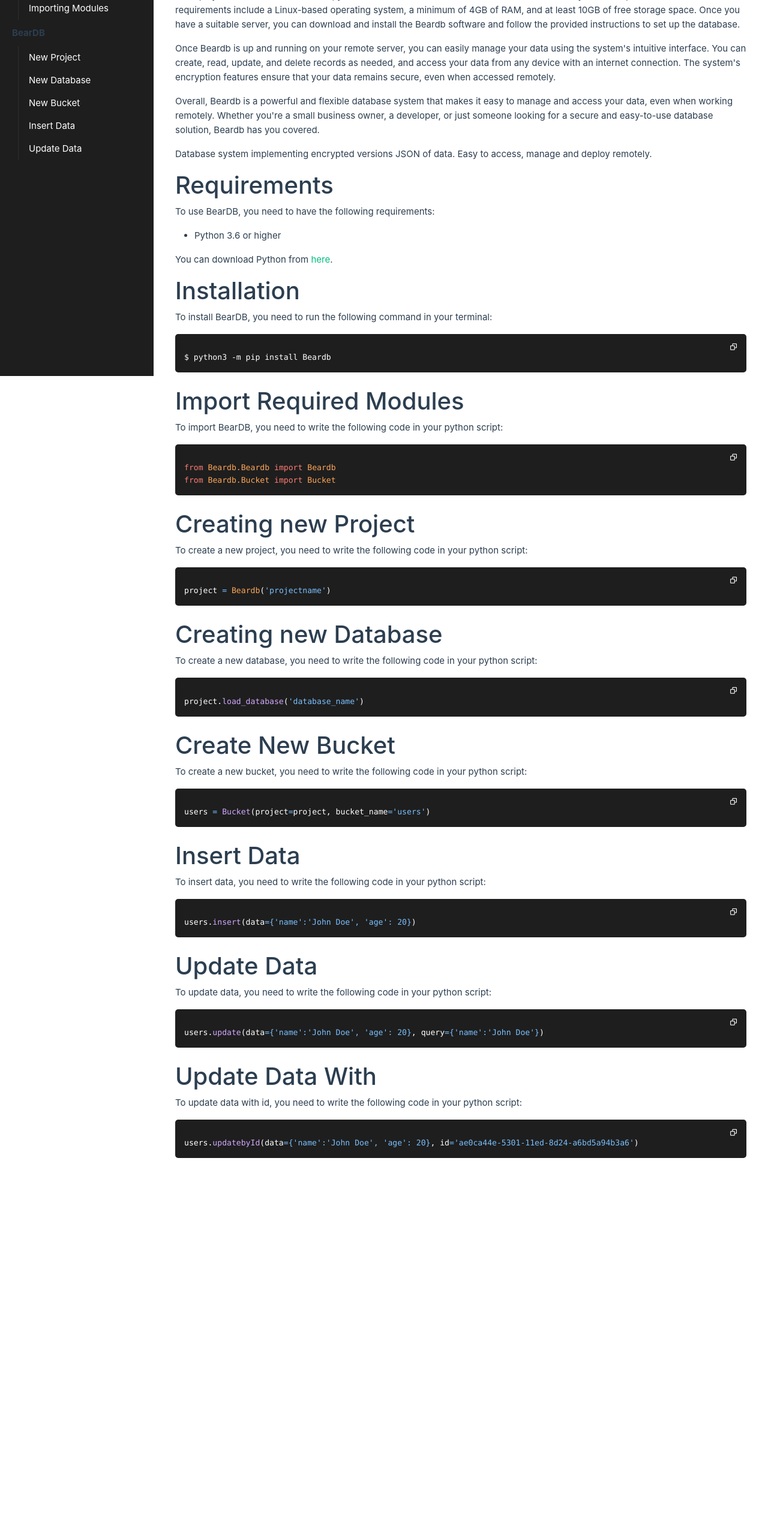
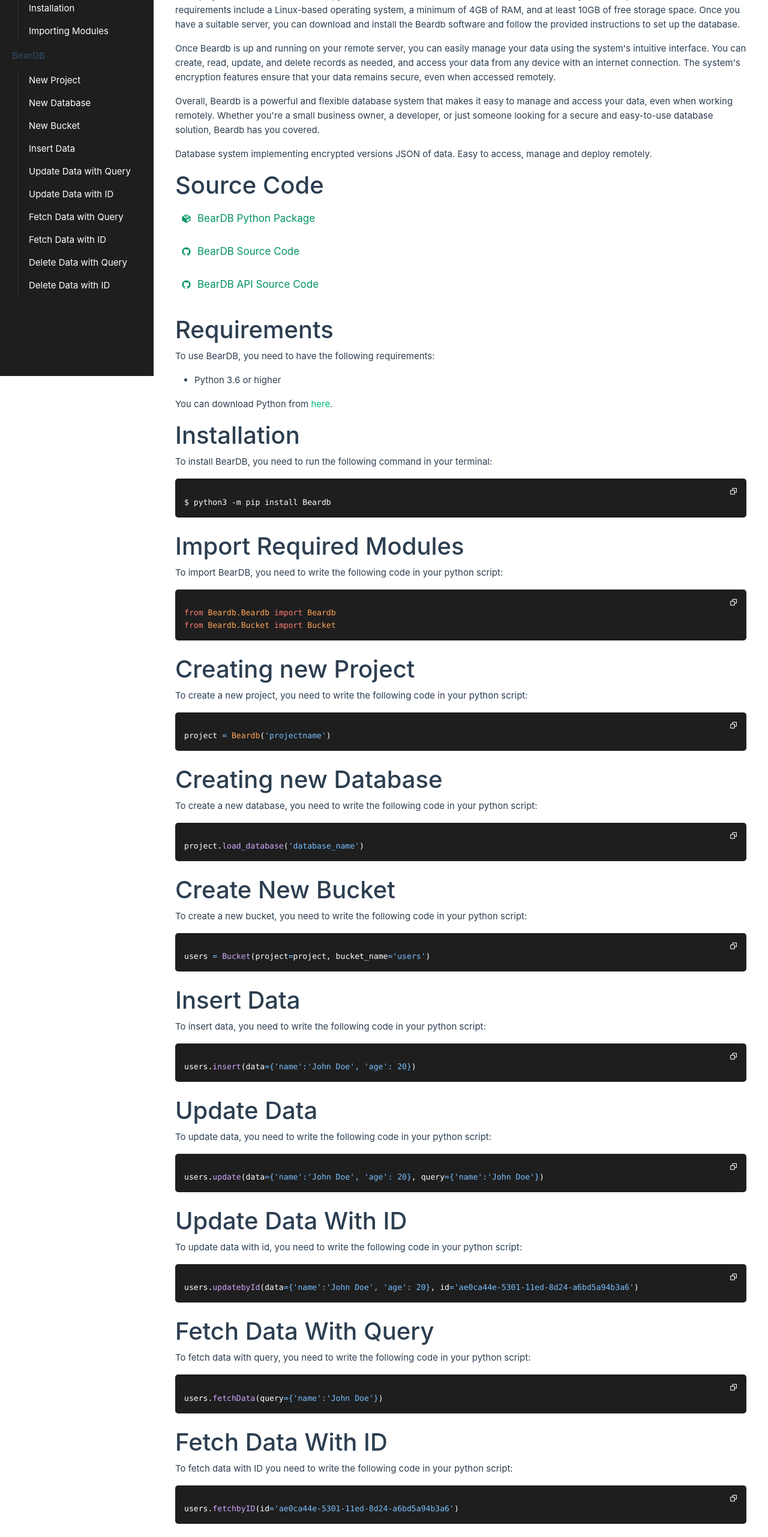
Before and after one commit to teddyoweh/beardb-website, a Vue app in the folder bearDB/: page / in a window 1280 px wide. Shown: the part 234-2797 px from the top of the page at 60% size. Before the commit the page ends 2175 px from the top, so only its background shows below. Built offline with nearby package versions, Linux system fonts and the light colour scheme.

Commit message:
Update HomeView.vue

```diff
--- a/bearDB/src/views/HomeView.vue
+++ b/bearDB/src/views/HomeView.vue
@@ -31,7 +31,7 @@ setTimeout(function(){ x.className = x.className.replace("show", ""); }, 3000);
    <nav>
     <div class="logo">
       <img src='../assets/logo.png' alt="BearDB Logo">
-      <label for="">Beardb</label>
+      <label for="">BearDB </label>
     </div>
 
     <div class="nav-items">
@@ -60,6 +60,12 @@ setTimeout(function(){ x.className = x.className.replace("show", ""); }, 3000);
           <li>
 
 Introduction
+</li>
+        </a>
+        <a href="#sourcecode">
+          <li>
+
+Source Code
 </li>
         </a>
         <a href="#requirements">
@@ -107,10 +113,34 @@ Requirements
         </a>
         <a href="#updatedata">
           <li>
-          Update Data
+          Update Data with Query
           </li>
         </a>
-
+        <a href="#updatedataid">
+          <li>
+          Update Data with ID
+          </li>
+        </a>
+        <a href="#fetchdata">
+          <li>
+          Fetch Data with Query
+          </li>
+        </a>
+        <a href="#fetchdataid">
+          <li>
+          Fetch Data with ID
+          </li>
+        </a>
+        <a href="#deletedata">
+          <li>
+          Delete Data with Query
+          </li>
+        </a>
+        <a href="#deletedataid">
+          <li>
+          Delete Data with ID
+          </li>
+        </a>
     </ul>
     </div>
   </div>
@@ -120,7 +150,7 @@ Requirements
       <h1>Introduction</h1>
 
 
-      <p>Beardb is a database system that implements encrypted versions of JSON data, making it easy to access, manage, and deploy remotely. With Beardb, you can securely store and manage your data without worrying about unauthorized access. The system is designed to be user-friendly and easy to set up, even for users with limited technical experience.
+      <p>BearDB  is a database system that implements encrypted versions of JSON data, making it easy to access, manage, and deploy remotely. With Beardb, you can securely store and manage your data without worrying about unauthorized access. The system is designed to be user-friendly and easy to set up, even for users with limited technical experience.
 
 
 </p><p>        To deploy Beardb on a remote server, you will need to have access to a server that meets the system's requirements. These requirements include a Linux-based operating system, a minimum of 4GB of RAM, and at least 10GB of free storage space. Once you have a suitable server, you can download and install the Beardb software and follow the provided instructions to set up the database.
@@ -134,6 +164,28 @@ Requirements
 
 
     </div>
+  <div id="sourcecode">
+<h1>Source Code</h1>
+<div class="sourcelinks">
+
+  <a target="_blank" href="https://pypi.org/project/Beardb/">
+
+    <i class='bx bxs-package'></i>
+<label for="" class="ml-3"> BearDB Python Package</label>
+</a>
+  <a target="_blank" href="https://github.com/teddyoweh/beardb">
+
+  <i class='bx bxl-github'></i>
+  <label for="" class="ml-3"> BearDB Source Code</label>
+  </a>
+  <a  target="_blank" href="https://github.com/teddyoweh/beardb-api">
+
+<i class='bx bxl-github'></i>
+<label for="" class="ml-3"> BearDB  API Source Code</label>
+</a>
+</div>
+
+  </div>
 
     <div class="requirements" id="requirements">
       <h1>Requirements</h1>
@@ -306,9 +358,9 @@ Python 3.6 or higher
 
 </div>
 
-<div class="updatedatawithid mt-4" id="updatedatawithid">
+<div class="updatedataid mt-4" id="updatedataid">
 
-<h1>Update Data With</h1>
+<h1>Update Data With ID</h1>
 <p>
   To update data with id, you need to write the following code in your python script:
 </p>
@@ -335,6 +387,111 @@ Python 3.6 or higher
 
 
 </div>
+
+<div id="fetchdata" class="mt-4">
+
+  <h1>Fetch Data With Query</h1>
+  <p>
+    To fetch data with query, you need to write the following code in your python script:
+  </p>
+
+  <code>
+  <div class="top">
+    <i @click="copytoclipboard" class='bx bx-copy
+    '></i>
+    </div>
+
+    <div class="textarea">
+
+        <label for="">
+          users.<span class="function">fetchData</span>(query<span class="var">={'name':'John Doe'}</span>)
+
+          </label>
+
+
+
+
+          </div>
+</code>
+
+</div>
+<div id="fetchdataid" class="mt-4">
+
+  <h1>Fetch Data With ID</h1>
+  <p>
+    To fetch data with ID you need to write the following code in your python script:
+  </p>
+  <code>
+  <div class="top">
+    <i @click="copytoclipboard" class='bx bx-copy
+    '></i>
+    </div>
+
+    <div class="textarea">
+
+          <label for="">
+            users.<span class="function">fetchbyID</span>(id<span class="var">='ae0ca44e-5301-11ed-8d24-a6bd5a94b3a6'</span>)
+
+            </label>
+
+
+
+
+            </div>
+  </code>
+
+  </div>
+<div id="deletedata" class="mt-4">
+  <h1>Delete Data With Query</h1>
+  <p>
+    To delete the data with Query you need to write the following code in your python script:
+  </p>
+  <code>
+  <div class="top">
+    <i @click="copytoclipboard" class='bx bx-copy
+    '></i>
+    </div>
+
+    <div class="textarea">
+
+          <label for="">
+            users.<span class="function">delete</span>(query<span class="var">={'name':'John Doe'}</span>)
+
+            </label>
+
+
+
+
+            </div>
+  </code>
+  </div>
+<div id="deletedataid" class="mt-4">
+  <h1>Delete Data With ID</h1>
+  <p>
+    To delete the data with ID you need to write the following code in your python script:
+  </p>
+  <code>
+  <div class="top">
+    <i @click="copytoclipboard" class='bx bx-copy
+    '></i>
+    </div>
+
+    <div class="textarea">
+
+      <label for="">
+        users.<span class="function">deletebyId</span>(id<span class="var">='ae0ca44e-5301-11ed-8d24-a6bd5a94b3a6'</span>)
+
+        </label>
+
+
+
+
+      </div>
+  </code>
+  </div>
+
+
+
     </div>
 </div>
 <div id="snackbar">
@@ -346,6 +503,26 @@ Python 3.6 or higher
 </template>
 
 <style lang="scss">
+.sourcelinks{
+padding: 10px;
+  display: flex;
+  flex-direction: column;
+  a{margin-bottom: 3%;
+    font-size: 17px;
+    display: flex;
+    flex-direction: row;
+    align-items: center;
+    cursor: pointer;
+    color: #049464;
+    &:hover{
+      color: #03bd7e;
+    }
+  }
+  label{
+    cursor: pointer;
+    margin-left: 10px;
+  }
+}
 nav{
   display: flex;
   flex-direction: row;
@@ -444,6 +621,7 @@ flex-direction: row;
   .side-nav{
     padding: 20px;
     height: 100vh;
+    overflow-y: scroll;
     width: 20%;
     background-color: #1e1e1e;
     position: fixed;
```
